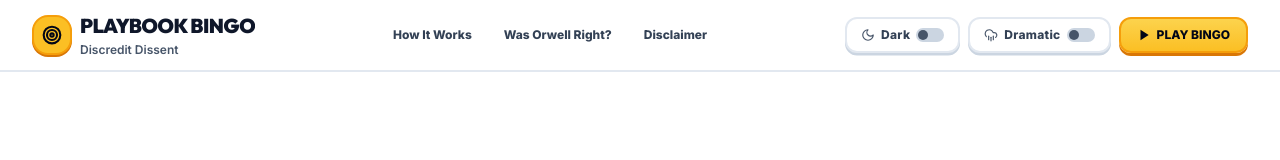
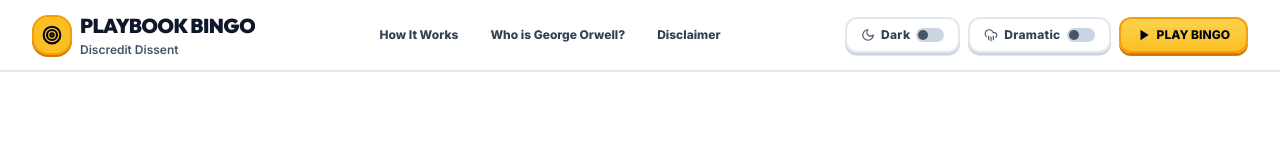
Before and after one commit to professordoom58-art/Playbook, a React (Vite) app: page / in a window 1280 px wide. Shown: the top 160 px of the page. Built offline with nearby package versions, Linux system fonts and the light colour scheme.

Commit message:
style: replace 'Was Orwell Right?' with 'Who is George Orwell?' across UI buttons, modals, and nav items

```diff
--- a/src/components/Header.tsx
+++ b/src/components/Header.tsx
@@ -63,7 +63,7 @@ export const Header: React.FC<HeaderProps> = ({
           <button onClick={onOpenMethodology}
             className="btn-ghost flex items-center gap-1.5">
             <BookOpen className="w-3.5 h-3.5 text-emerald-600" />
-            Was Orwell Right?
+            Who is George Orwell?
           </button>
         </nav>
 
--- a/src/components/LandingPage.tsx
+++ b/src/components/LandingPage.tsx
@@ -100,7 +100,7 @@ export const LandingPage: React.FC<LandingPageProps> = ({
             <button onClick={onOpenMethodology}
               className="px-3.5 py-2 rounded-xl transition-colors hover:bg-slate-100 dark:hover:bg-slate-800"
               style={{ color: isDarkMode ? '#E2E8F0' : '#334155' }}>
-              Was Orwell Right?
+              Who is George Orwell?
             </button>
             <button onClick={() => scrollToSection('orwell-info')}
               className="px-3.5 py-2 rounded-xl transition-colors hover:bg-slate-100 dark:hover:bg-slate-800"
@@ -530,7 +530,7 @@ export const LandingPage: React.FC<LandingPageProps> = ({
               How It Works
             </button>
             <button onClick={onOpenMethodology} className="hover:text-amber-400 transition-colors">
-              Was Orwell Right?
+              Who is George Orwell?
             </button>
             <button onClick={() => scrollToSection('orwell-info')} className="hover:text-amber-400 transition-colors">
               Disclaimer
--- a/src/components/MethodologyModal.tsx
+++ b/src/components/MethodologyModal.tsx
@@ -14,7 +14,7 @@ export const MethodologyModal: React.FC<MethodologyModalProps> = ({ onClose }) =
         {/* Header */}
         <div className="p-5 border-b-2 border-slate-100 bg-rose-50/40 flex items-center justify-between">
           <div>
-            <h3 className="font-display font-black text-xl text-slate-900 leading-tight">Was Orwell Right?</h3>
+            <h3 className="font-display font-black text-xl text-slate-900 leading-tight">Who is George Orwell?</h3>
             <p className="text-xs font-semibold text-slate-500 mt-0.5">7 recurring themes from Orwell's classic books turned into a fun checklist.</p>
           </div>
           <button onClick={onClose} className="p-2 rounded-xl text-slate-400 hover:bg-slate-200 hover:text-slate-700">
--- a/src/components/OrwellPanel.tsx
+++ b/src/components/OrwellPanel.tsx
@@ -31,7 +31,7 @@ export const OrwellPanel: React.FC<OrwellPanelProps> = ({ onOpenMethodology }) =
           <div>
             <span className="inline-flex items-center gap-1 text-[10px] font-black uppercase tracking-wider
               text-rose-700 bg-rose-50 border border-rose-200 px-2 py-0.5 rounded-full mb-1">
-              <Eye className="w-2.5 h-2.5" /> WAS ORWELL RIGHT?
+              <Eye className="w-2.5 h-2.5" /> WHO IS GEORGE ORWELL?
             </span>
             <h4 className="text-xs font-black uppercase tracking-wide mt-1 mb-0.5 text-slate-950 dark:text-white" style={{ color: 'inherit' }}>
               TODAY'S INDIA
@@ -68,7 +68,7 @@ export const OrwellPanel: React.FC<OrwellPanelProps> = ({ onOpenMethodology }) =
 
         <button onClick={onOpenMethodology} className="btn-secondary w-full justify-center gap-1.5">
           <BookOpen className="w-3 h-3 text-emerald-600" />
-          <span>Was Orwell Right?</span>
+          <span>Who is George Orwell?</span>
         </button>
       </div>
 
```
